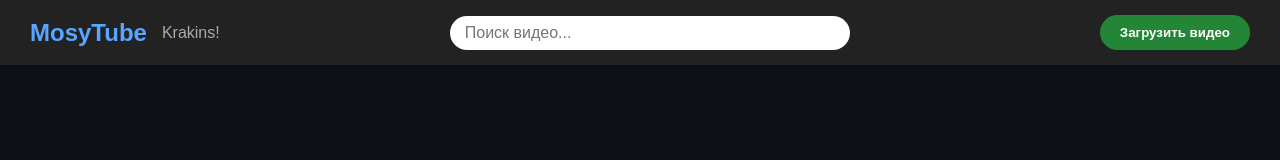
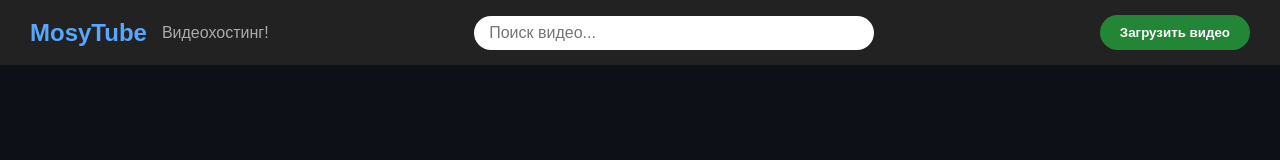
Before and after one commit to Donetto3/mosy, a plain HTML site: page index.html in a window 1280 px wide. Drawn offline with Linux system fonts and the light colour scheme; no server answers.

Commit message:
Add files via upload

```diff
--- a/index.html
+++ b/index.html
@@ -79,7 +79,7 @@
 <header>
   <div style="display:flex; align-items:center;">
     <h1>MosyTube</h1>
-    <div id="greeting">Krakins!</div>
+    <div id="greeting">Видеохостинг!</div>
   </div>
   <input type="search" id="search-input" placeholder="Поиск видео..." aria-label="Поиск видео" />
   <button id="upload-btn" aria-haspopup="dialog">Загрузить видео</button>
```
